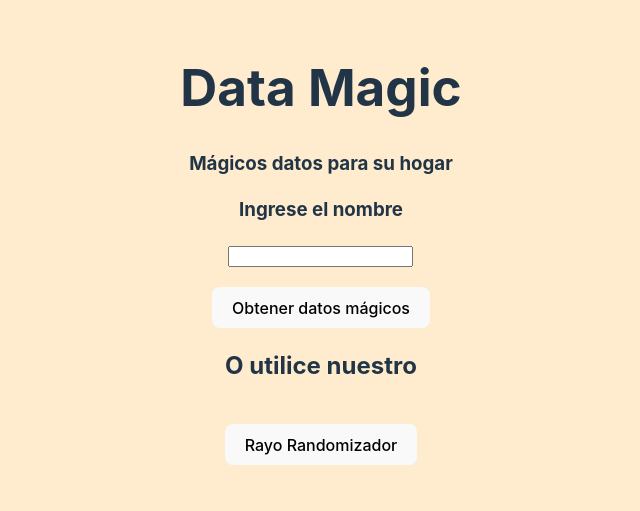
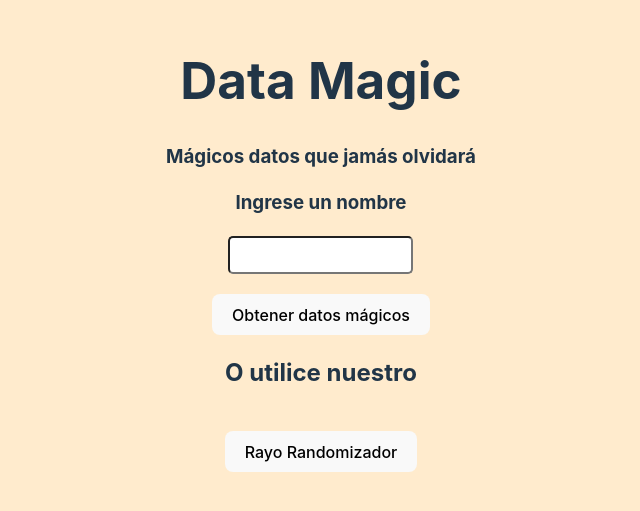
Before and after one commit to Pab-Fernandez/MagicData, a React (Vite) app: page / in a window 1280 px wide. Shown: the part 155-666 px from the top of the page, without its empty margins (319-959 px from the left). Built offline with nearby package versions, Linux system fonts and the light colour scheme; no server answers.

Commit message:
added local storage in /data

```diff
--- a/index.html
+++ b/index.html
@@ -2,9 +2,9 @@
 <html lang="en">
   <head>
     <meta charset="UTF-8" />
-    <link rel="icon" type="image/svg+xml" href="/vite.svg" />
+    <!--<link rel="icon" type="image/svg+xml" href="/vite.svg" />-->
     <meta name="viewport" content="width=device-width, initial-scale=1.0" />
-    <title>Vite + React</title>
+    <title>Data Magic</title>
   </head>
   <body>
     <div id="root"></div>
--- a/src/App.css
+++ b/src/App.css
@@ -38,3 +38,7 @@ body {
   text-transform: uppercase;
 
 }
+input {
+  border-radius: 5px;
+  height: 2rem;
+}
--- a/src/App.jsx
+++ b/src/App.jsx
@@ -7,24 +7,11 @@ import List from "./components/List/List";
 
 function App() {
   const [name, setName] = useState("");
-  const [gender, setGender] = useState("");
-  const [nationalityProbability, setNationalityProbability] = useState("");
-  const [country, setCountry] = useState("");
-  const [age, setAge] = useState("");
+ // const [gender, setGender] = useState("");
+ // const [nationalityProbability, setNationalityProbability] = useState("");
+ // const [country, setCountry] = useState("");
+ // const [age, setAge] = useState("");
 
-  // ? Pruebita
-  const listData = name && gender && nationalityProbability && country && age
-    ? { name, gender, age, nationalityProbability, country }
-    : null;
-
-    // TODO  Aquí
-  useEffect(() => {
-    if (listData) {
-      localStorage.setItem("data", JSON.stringify(listData));
-    }
-  }, [listData]);
-
-  console.log (listData)
 
   return (
     <>
@@ -38,7 +25,7 @@ function App() {
         <Data name={name} />
       </section>
       <section>
-        <List name={name} />
+        <List name={name}/>
       </section>
     </>
   );
--- a/src/components/Data/Data.jsx
+++ b/src/components/Data/Data.jsx
@@ -5,6 +5,7 @@ const Data = ({ name }) => {
   const [nationalityProbability, setNationalityProbability] = useState("");
   const [country, setCountry] = useState("");
   const [age, setAge] = useState("");
+
 
   useEffect(() => {
     fetch(`https://api.genderize.io?name=${name}`)
@@ -36,6 +37,19 @@ const Data = ({ name }) => {
       .catch((error) => console.error(error));
   }, [name]);
 
+// ?  variable para ListData
+  const listData = name && gender && nationalityProbability && country && age
+  ? { name, gender, age, nationalityProbability, country }
+  : null;
+
+  useEffect(() => {
+    if (listData) {
+      localStorage.setItem("listData", JSON.stringify(listData));
+    }
+  }, [listData]);
+
+  console.log (listData)
+
   return (
     <>
       {name !== "" && <h2>Estos son datos para {name}</h2>}
--- a/src/components/Header/Header.jsx
+++ b/src/components/Header/Header.jsx
@@ -5,7 +5,7 @@ function Header () {
     return (
         <>
          <h1>Data Magic</h1>
-         <h3>Mágicos datos para su hogar</h3>
+         <h3>Mágicos datos que jamás olvidará</h3>
         </>
     )
 
--- a/src/components/Name/Name.jsx
+++ b/src/components/Name/Name.jsx
@@ -26,12 +26,15 @@ const Name = ({setName}) => {
       <>
       <form onSubmit={handleFormSubmit}>
             <label>
-              <h3>Ingrese el nombre</h3>
-              <input ref={inputRef} type="text" />
+              <h3>Ingrese un nombre</h3>
+
             </label>
-            <br />
-            <button type="submit">Obtener datos mágicos</button>
+            <input ref={inputRef} type="text" />
+
           </form>
+
+          <button type="submit">Obtener datos mágicos</button>
+
           <div>
         <h2>O utilice nuestro</h2>
         <button onClick={handleButtonClick}>Rayo Randomizador</button>
```
